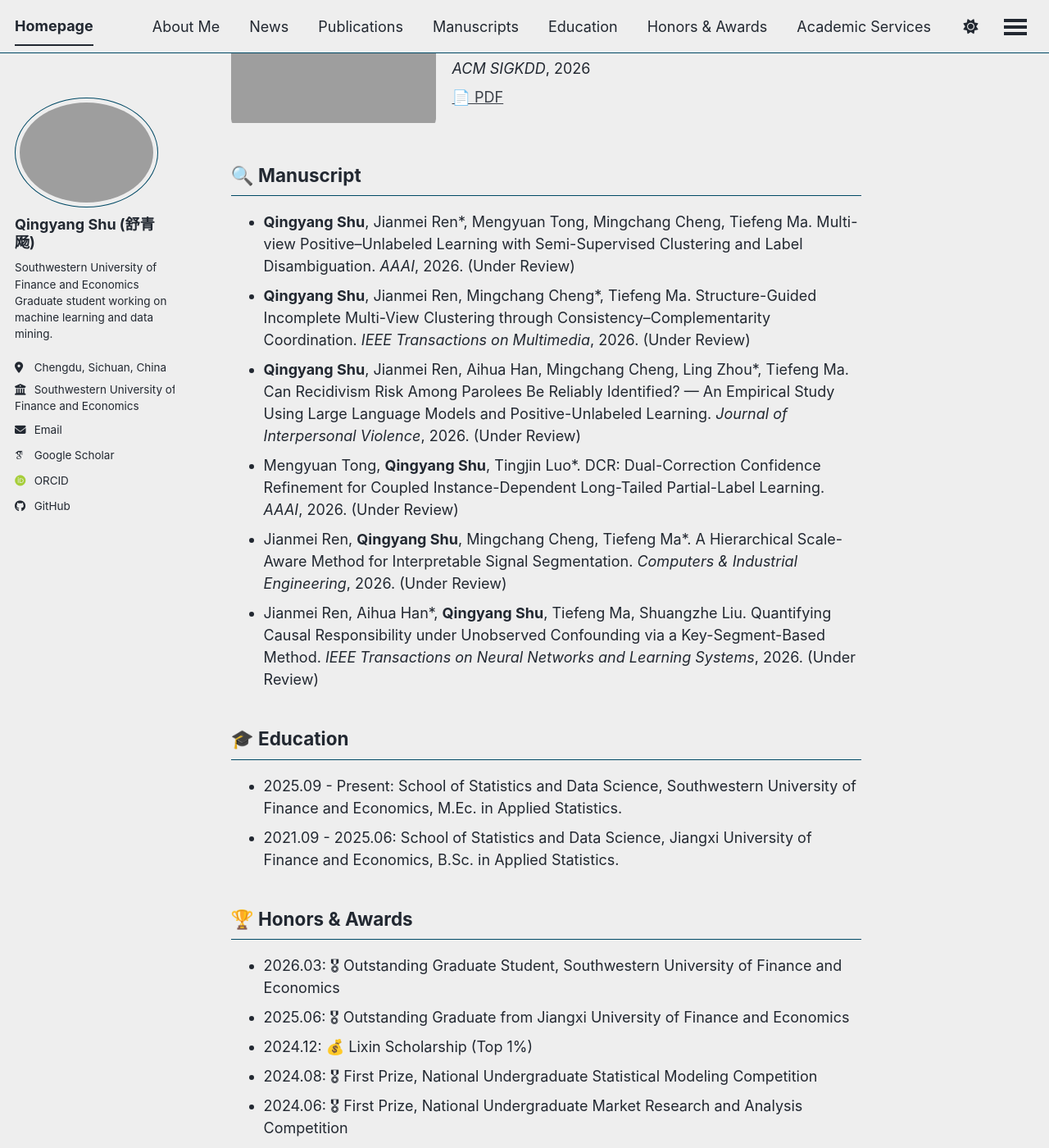
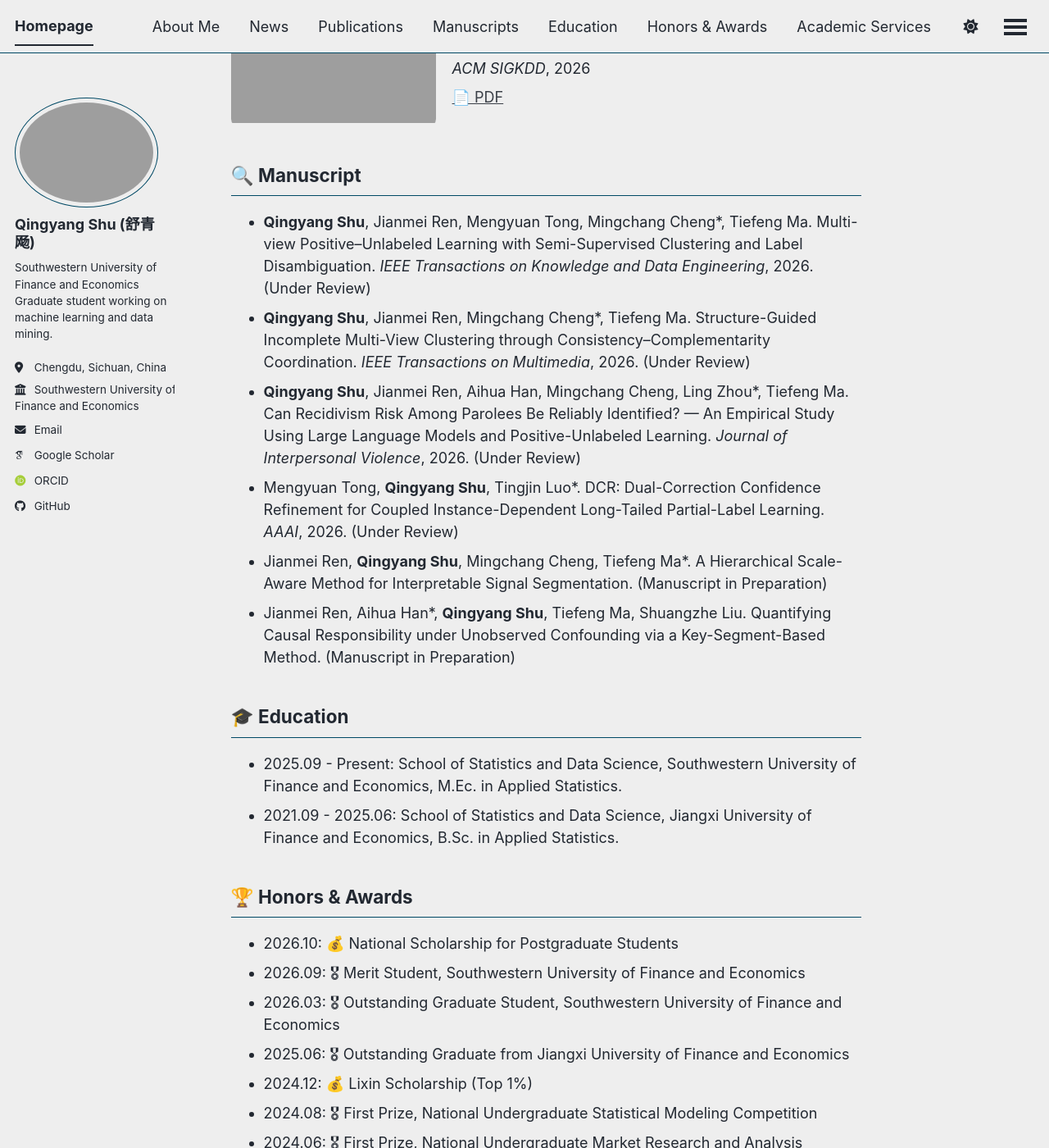
Before and after one commit to Qingyang-Shu/Qingyang-Shu.github.io, a Jekyll site: the page built from _pages/about.md, in a window 1280 px wide and 1400 px high, scrolled down 1424 px. Shown: the whole window at 82% size. Built offline with Jekyll 4.4.1, drawn with Linux system fonts in a browser that asks for light colours; some web fonts are replaced; a script bundle is joined from its source files by our own code; library files that are not in the unit come from our copies; some of the changed text lies outside the part shown.

Commit message:
Update about.md

```diff
--- a/_pages/about.md
+++ b/_pages/about.md
@@ -25,18 +25,20 @@ My research interests focus on **machine learning** and **data mining**, aiming
 {% include archive.html collection='publications' show_title=false %}
 
 ## 🔍 Manuscript {#manuscripts}
-- **Qingyang Shu**, Jianmei Ren\*, Mengyuan Tong, Mingchang Cheng, Tiefeng Ma. Multi-view Positive–Unlabeled Learning with Semi-Supervised Clustering and Label Disambiguation. *AAAI*, 2026. (Under Review)
+- **Qingyang Shu**, Jianmei Ren, Mengyuan Tong, Mingchang Cheng\*, Tiefeng Ma. Multi-view Positive–Unlabeled Learning with Semi-Supervised Clustering and Label Disambiguation. *IEEE Transactions on Knowledge and Data Engineering*, 2026. (Under Review)
 - **Qingyang Shu**, Jianmei Ren, Mingchang Cheng\*, Tiefeng Ma. Structure-Guided Incomplete Multi-View Clustering through Consistency–Complementarity Coordination. *IEEE Transactions on Multimedia*, 2026. (Under Review)
 - **Qingyang Shu**, Jianmei Ren, Aihua Han, Mingchang Cheng, Ling Zhou\*, Tiefeng Ma. Can Recidivism Risk Among Parolees Be Reliably Identified? — An Empirical Study Using Large Language Models and Positive-Unlabeled Learning. *Journal of Interpersonal Violence*, 2026. (Under Review)
 - Mengyuan Tong, **Qingyang Shu**, Tingjin Luo\*. DCR: Dual-Correction Confidence Refinement for Coupled Instance-Dependent Long-Tailed Partial-Label Learning. *AAAI*, 2026. (Under Review)
-- Jianmei Ren, **Qingyang Shu**, Mingchang Cheng, Tiefeng Ma\*. A Hierarchical Scale-Aware Method for Interpretable Signal Segmentation. *Computers & Industrial Engineering*, 2026. (Under Review)
-- Jianmei Ren, Aihua Han\*, **Qingyang Shu**, Tiefeng Ma, Shuangzhe Liu. Quantifying Causal Responsibility under Unobserved Confounding via a Key-Segment-Based Method. *IEEE Transactions on Neural Networks and Learning Systems*, 2026. (Under Review)
+- Jianmei Ren, **Qingyang Shu**, Mingchang Cheng, Tiefeng Ma\*. A Hierarchical Scale-Aware Method for Interpretable Signal Segmentation. (Manuscript in Preparation)
+- Jianmei Ren, Aihua Han\*, **Qingyang Shu**, Tiefeng Ma, Shuangzhe Liu. Quantifying Causal Responsibility under Unobserved Confounding via a Key-Segment-Based Method. (Manuscript in Preparation)
 
 ## 🎓 Education {#education}
 - 2025.09 - Present: School of Statistics and Data Science, Southwestern University of Finance and Economics, M.Ec. in Applied Statistics.
 - 2021.09 - 2025.06: School of Statistics and Data Science, Jiangxi University of Finance and Economics, B.Sc. in Applied Statistics.
 
 ## 🏆 Honors & Awards {#honors-awards}
+- 2026.10: 💰 National Scholarship for Postgraduate Students
+- 2026.09: 🎖 Merit Student, Southwestern University of Finance and Economics
 - 2026.03: 🎖 Outstanding Graduate Student, Southwestern University of Finance and Economics
 - 2025.06: 🎖 Outstanding Graduate from Jiangxi University of Finance and Economics
 - 2024.12: 💰 Lixin Scholarship (Top 1%)
```
Also changed, not shown: other parts of _pages/about.md (+1 -1 lines).
